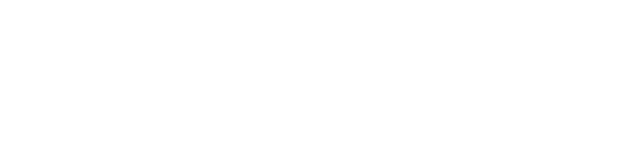
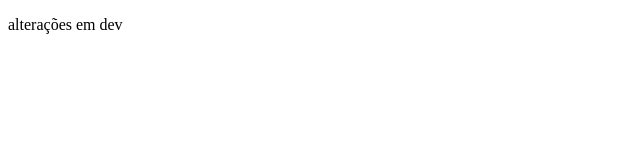
Before and after one commit to RaphaelSouza/secom2024, a plain HTML site: page index.html in a window 1280 px wide. Shown: the whole page, without its empty margins (0-640 px from the left). Drawn offline with Linux system fonts and the light colour scheme.

Commit message:
Primeiro Commit em dev

```diff
--- a/index.html
+++ b/index.html
@@ -8,7 +8,7 @@
 </head>
 
 <body>
-
+<p>alterações em dev</p>
 </body>
 
 </html>
```
